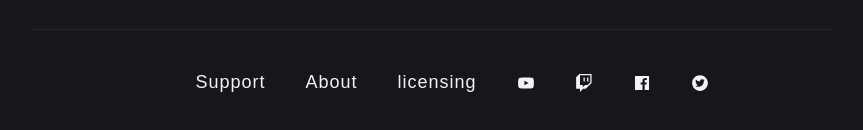
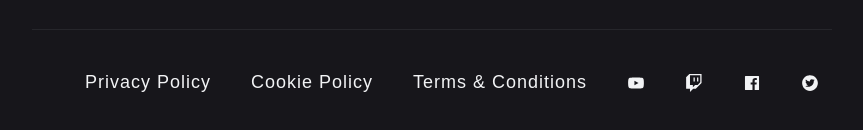
Before and after one commit to XavierElon/versus-ui-starter-app, a Next.js app: page / in a window 1280 px wide. Shown: the part 6679-6809 px from the top of the page, without its empty margins (208-1071 px from the left). Built offline with nearby package versions, Linux system fonts and the light colour scheme.

Commit message:
add in documents in footer

```diff
--- a/src/components/Footer.tsx
+++ b/src/components/Footer.tsx
@@ -36,14 +36,14 @@ export const Footer = () => {
             <Link href="/" className="text-white no-underline">
               {/* Logo here */}
             </Link>
-            <Link href="/faq" className="text-white no-underline">
-              Support
+            <Link href="https://docs.google.com/document/d/1dDu1g0eifOj_AAkLqCvHuCfhQR316-zc/export?format=pdf" className="text-white no-underline">
+              Privacy Policy
             </Link>
-            <Link href="/about-us"className="text-white no-underline">
-              About
+            <Link href="https://docs.google.com/document/d/1eW_9C13b27oEj4jP9-gR8RwzvkPJkqYB/export?format=pdf"className="text-white no-underline">
+              Cookie Policy
             </Link>
-            <Link href="/"className="text-white no-underline">
-              licensing
+            <Link href="https://docs.google.com/document/d/1vGgzrIXg2rSwPzZVVUdfJFl0SRAo4Skp/export?format=pdf"className="text-white no-underline">
+              Terms & Conditions
               <br />
               </Link>
 
```
